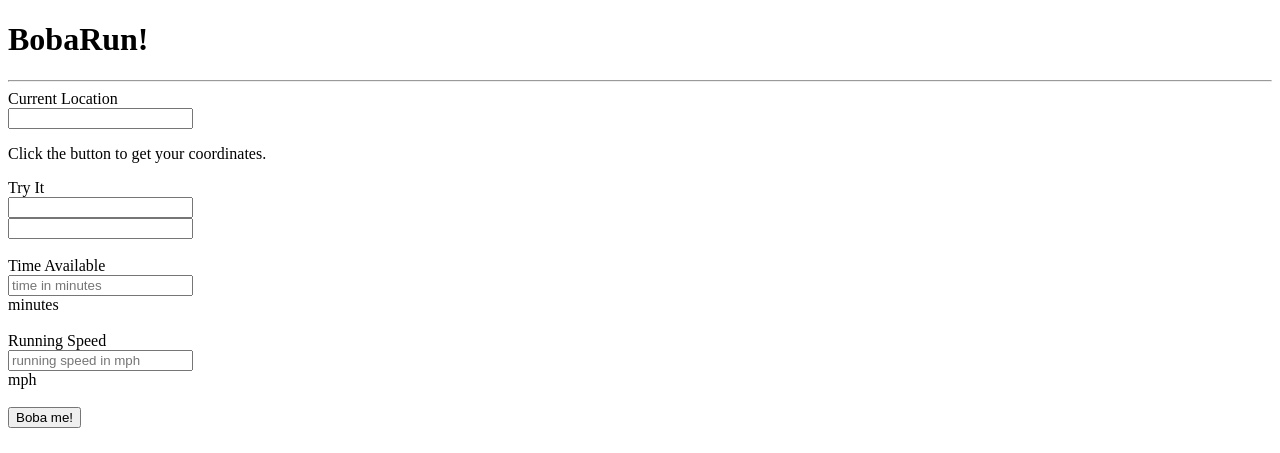
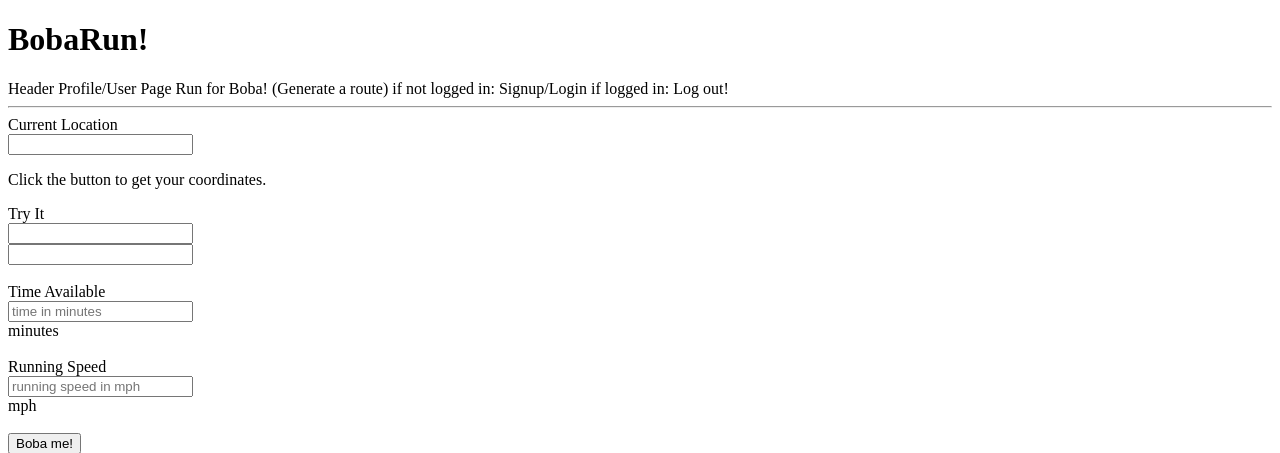
Before and after one commit to AnliYang/bobafetch, a Flask app: page / in a window 1280 px wide. Shown: the top 453 px of the page. Run offline with Flask 2, Linux system fonts and the light colour scheme; some libraries are stand-ins or nearby versions.

Commit message:
created html templates for remaining pages w/ placeholder content; created route stubs in server.py for signup form and processing, login form and processing, logout

```diff
--- a/server.py
+++ b/server.py
@@ -26,7 +26,6 @@ def index():
     return render_template('landing.html')
 
 
-# FIXME: currently only redirects to results page
 @app.route('/search', methods=["POST"])
 def search():
     '''Searches for restaurant and running route results.'''
@@ -90,6 +89,54 @@ def search():
     else:
         return render_template('no_results.html')
 
+# got this from Ratings, but unclear why I need to specify the GET method for the form route?
+@app.route('/signup', methods=['GET'])
+def signup_form():
+    '''Show signup (user account creation) form.'''
+
+    return render_template("signup.html")
+
+
+@app.route('/signup', methods=['POST'])
+def signup_process():
+    '''Process signup form'''
+
+    pass
+
+    # (see ratings, you can basically just copy)
+    # turn the form fields into variables for use
+    # instantiate a new user
+    # add the user to the db
+    # commit to db
+    # add a flash message
+    # return a redirect...
+
+
+@app.route('/login', methods=['GET'])
+def login_form():
+    """Show login form."""
+
+    return render_template("login.html")
+
+
+@app.route('/login', methods=['POST'])
+def login_process():
+    """Process login."""
+
+    pass
+    # again, see ratings
+
+
+@app.route('/logout')
+def logout():
+    """Log out."""
+
+    pass
+
+    # del session["user_id"]
+    # flash("Logged Out.")
+    # return redirect("/")
+
 
 if __name__ == "__main__":
 # using the Flask Debug bar, including setting debug = True
--- a/templates/base.html
+++ b/templates/base.html
@@ -18,6 +18,12 @@
 
 <body>
   <h1>BobaRun!</h1>
+  <div>Header
+    <span>Profile/User Page</span>
+    <span>Run for Boba! (Generate a route)</span>
+    <span>if not logged in: Signup/Login</span>
+    <span>if logged in: Log out!</span>
+  </div>
   <hr>
   {% with messages = get_flashed_messages() %}
   {% if messages %}
--- /dev/null
+++ b/templates/favorites.html
@@ -0,0 +1,6 @@
+{% extends 'base.html' %}
+{% block content %}
+<p>LIST OF USER'S FAVORITE RESTAURANTS</p>
+
+<!-- maybe add a map just centered on their place and marked -->
+{% endblock %}
--- /dev/null
+++ b/templates/login.html
@@ -0,0 +1,6 @@
+{% extends 'base.html' %}
+{% block content %}
+<p>LOGIN FORM</p>
+
+<!-- maybe add a map just centered on their place and marked -->
+{% endblock %}
--- /dev/null
+++ b/templates/profile.html
@@ -0,0 +1,6 @@
+{% extends 'base.html' %}
+{% block content %}
+<p>USER PROFILE PAGE</p>
+
+<!-- maybe add a map just centered on their place and marked -->
+{% endblock %}
--- /dev/null
+++ b/templates/route.html
@@ -0,0 +1,6 @@
+{% extends 'base.html' %}
+{% block content %}
+<p>INDIVIDUAL RESTAURANT'S ROUTE (for once I'm showing multiple restaurant results on the results page)</p>
+
+<!-- maybe add a map just centered on their place and marked -->
+{% endblock %}
--- /dev/null
+++ b/templates/routes_run.html
@@ -0,0 +1,6 @@
+{% extends 'base.html' %}
+{% block content %}
+<p>LIST OF ROUTES A USER HAS RUN</p>
+
+<!-- maybe add a map just centered on their place and marked -->
+{% endblock %}
--- /dev/null
+++ b/templates/signup.html
@@ -0,0 +1,6 @@
+{% extends 'base.html' %}
+{% block content %}
+<p>SIGNUP (ACCOUNT CREATION)</p>
+
+<!-- maybe add a map just centered on their place and marked -->
+{% endblock %}
```
